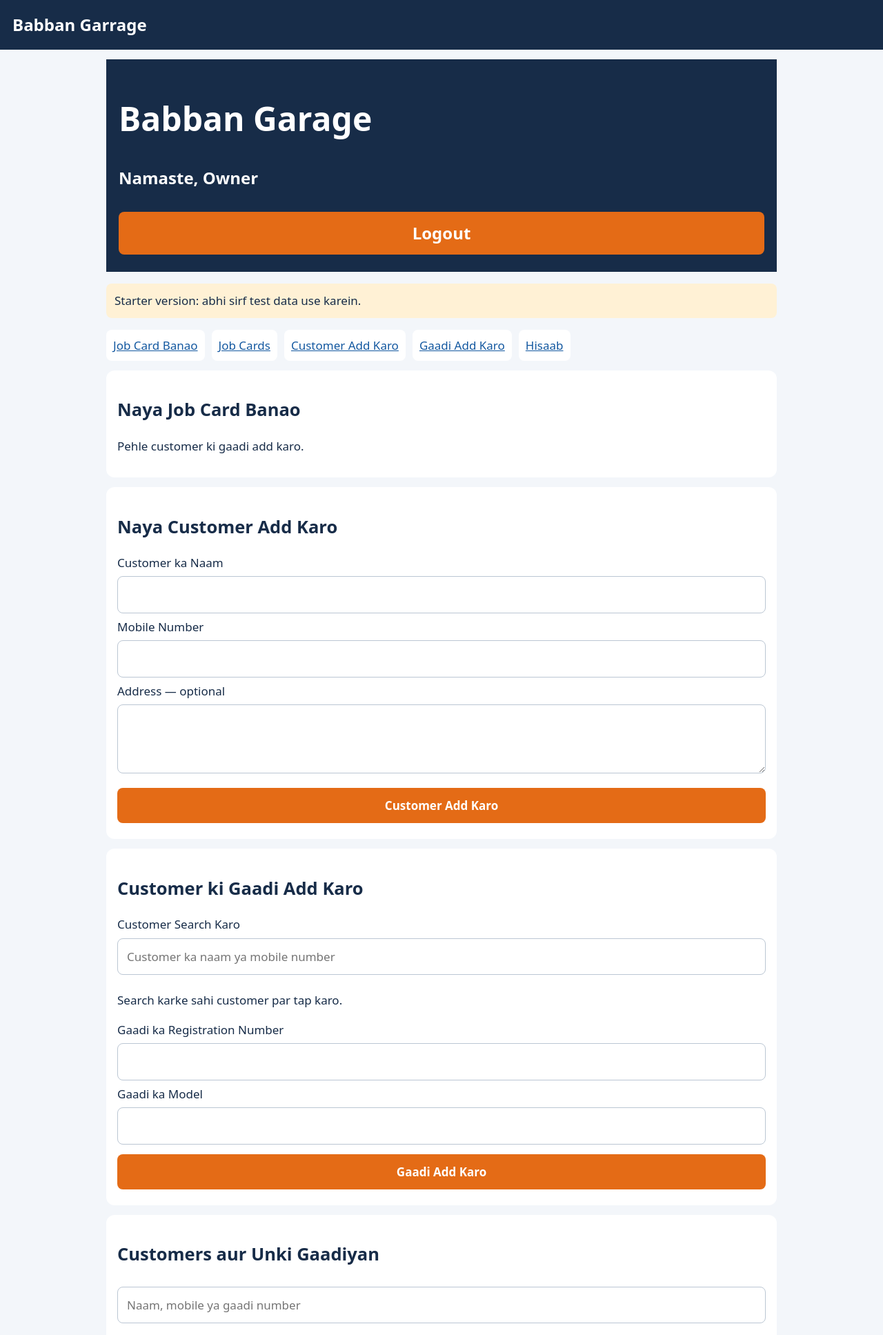
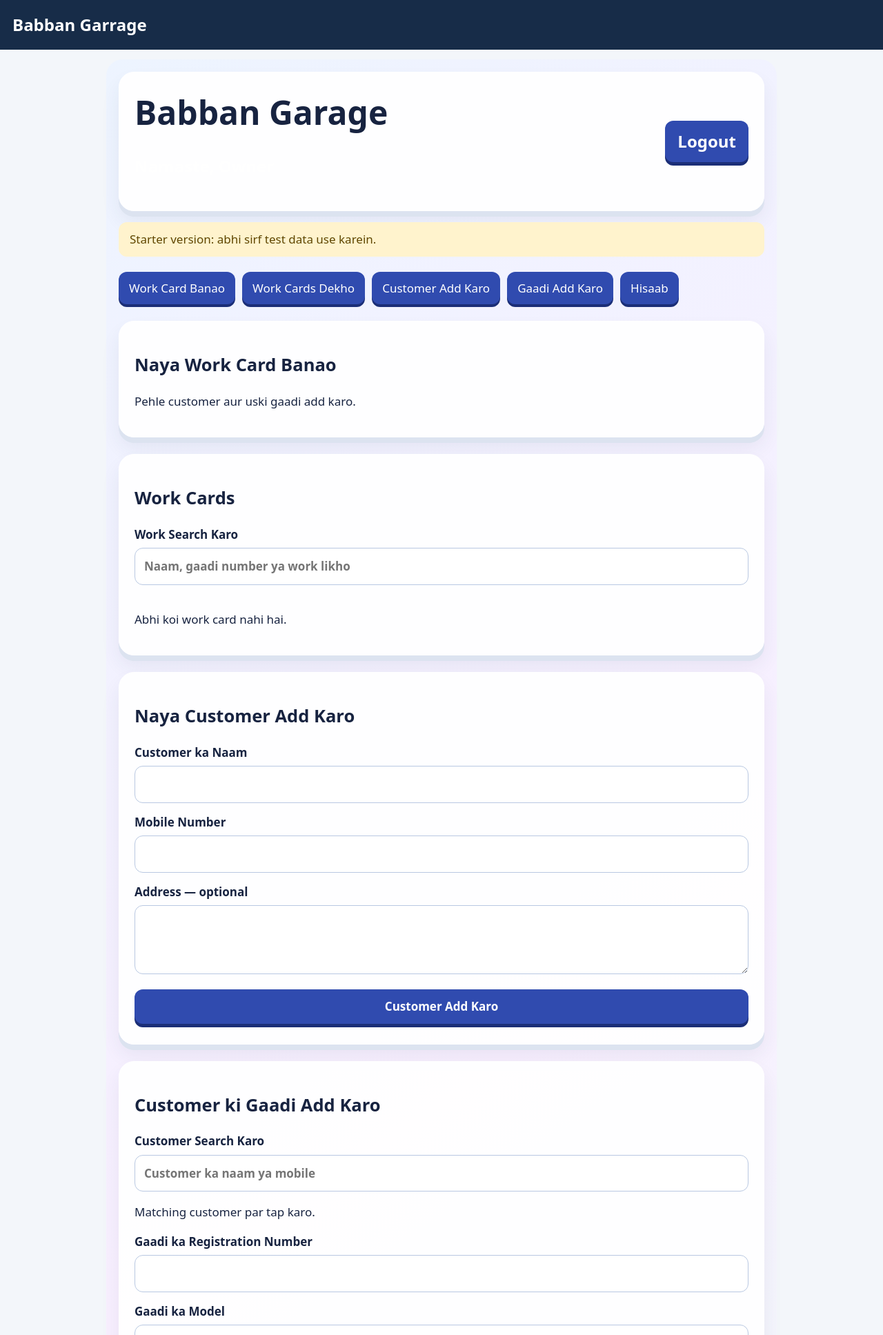
Before and after one commit to fahadrider123456789-droid/Babban-Garage, a Flask app: page / in a window 1280 px wide. Shown: the top 1935 px of the page at 69% size. Run offline with Flask 3, Linux system fonts and the light colour scheme; the visitor is signed in with stand-in values (Sample User, id 1); data comes from the database, SQL or seed files in the repository; data that the repository does not hold is empty; parts of the project's set-up code (start-up, migrations or seed data) failed here and were passed over.

Commit message:
Update home.html

```diff
--- a/templates/home.html
+++ b/templates/home.html
@@ -1,9 +1,270 @@
 {% extends 'base.html' %}
 {% block body %}
 
-<header>
-  <h1>Babban Garage</h1>
-  <p>Namaste, {{ u.name }}</p>
+<style>
+  .garage-page {
+    --ink: #172340;
+    --muted: #5d6c85;
+    color: var(--ink);
+    background: linear-gradient(145deg, #edf4ff, #f8efff, #edfff8);
+    padding: 18px;
+    border-radius: 24px;
+  }
+
+  .garage-page * {
+    box-sizing: border-box;
+  }
+
+  .garage-page h1,
+  .garage-page h2,
+  .garage-page h3 {
+    color: var(--ink);
+  }
+
+  .garage-page h1 {
+    margin: 0;
+  }
+
+  .garage-page section {
+    margin-top: 24px;
+    scroll-margin-top: 16px;
+  }
+
+  .garage-panel {
+    padding: 22px;
+    background: rgba(255, 255, 255, 0.94);
+    border: 1px solid #ffffff;
+    border-radius: 22px;
+    box-shadow: 0 8px 0 #dce3f0, 0 16px 28px #25385b12;
+  }
+
+  .garage-header {
+    display: flex;
+    justify-content: space-between;
+    align-items: center;
+    gap: 16px;
+    flex-wrap: wrap;
+  }
+
+  .garage-page nav {
+    display: flex;
+    flex-wrap: wrap;
+    gap: 10px;
+    margin: 22px 0;
+  }
+
+  .garage-page nav a {
+    padding: 11px 15px;
+    color: #ffffff;
+    background: #304baf;
+    border-radius: 12px;
+    text-decoration: none;
+    box-shadow: 0 4px 0 #1b2e77;
+  }
+
+  .garage-page label {
+    display: block;
+    margin: 15px 0;
+    font-weight: 600;
+  }
+
+  .garage-page input:not([type="hidden"]),
+  .garage-page select,
+  .garage-page textarea {
+    display: block;
+    width: 100%;
+    margin-top: 7px;
+    padding: 13px;
+    color: #172340;
+    background: #ffffff;
+    border: 1px solid #b9c8e2;
+    border-radius: 12px;
+    font: inherit;
+  }
+
+  .garage-page input:focus,
+  .garage-page select:focus,
+  .garage-page textarea:focus {
+    outline: 3px solid #a9c7ff;
+    outline-offset: 2px;
+  }
+
+  .garage-page button {
+    padding: 12px 18px;
+    color: #ffffff;
+    background: #304baf;
+    border: 0;
+    border-radius: 12px;
+    font: inherit;
+    font-weight: 600;
+    cursor: pointer;
+    box-shadow: 0 5px 0 #1b2e77;
+  }
+
+  .garage-page button:active {
+    transform: translateY(3px);
+    box-shadow: 0 2px 0 #1b2e77;
+  }
+
+  .garage-page button:focus-visible,
+  .garage-page a:focus-visible {
+    outline: 3px solid #f39b16;
+    outline-offset: 4px;
+  }
+
+  .garage-page .search-results {
+    max-height: 280px;
+    overflow-y: auto;
+    padding: 5px;
+  }
+
+  .garage-page .search-choice {
+    width: 100%;
+    text-align: left;
+    margin: 6px 0 10px;
+    color: #172340;
+    background: #e8efff;
+    box-shadow: 0 4px 0 #bacbeb;
+  }
+
+  .garage-page .selected-details {
+    margin: 18px 0;
+    padding: 16px;
+    background: #e7faef;
+    border: 1px solid #a6ddbc;
+    border-radius: 15px;
+  }
+
+  .garage-page .notice-box {
+    padding: 12px 16px;
+    background: #fff3cd;
+    color: #604700;
+    border-radius: 12px;
+    margin: 16px 0;
+  }
+
+  .garage-page .work-grid,
+  .garage-page .report-grid {
+    display: grid;
+    grid-template-columns: repeat(auto-fit, minmax(240px, 1fr));
+    gap: 22px;
+    margin-top: 20px;
+  }
+
+  .garage-page .work-card {
+    --card-top: #eaf2ff;
+    --card-bottom: #ccddff;
+    --card-edge: #91afe2;
+    margin: 0;
+    padding: 22px;
+    min-width: 0;
+    overflow-wrap: anywhere;
+    background: linear-gradient(145deg, var(--card-top), var(--card-bottom));
+    border: 1px solid #ffffff;
+    border-radius: 22px;
+    box-shadow:
+      inset 0 2px 0 #ffffffcc,
+      0 8px 0 var(--card-edge),
+      0 17px 24px #20325321;
+    transition: transform 0.18s ease;
+  }
+
+  .garage-page .work-card:nth-child(5n + 2) {
+    --card-top: #e6fff0;
+    --card-bottom: #bfead3;
+    --card-edge: #83b99d;
+  }
+
+  .garage-page .work-card:nth-child(5n + 3) {
+    --card-top: #fff3dc;
+    --card-bottom: #ffdb9b;
+    --card-edge: #d0ad6a;
+  }
+
+  .garage-page .work-card:nth-child(5n + 4) {
+    --card-top: #f5eaff;
+    --card-bottom: #dfc8fb;
+    --card-edge: #b196cf;
+  }
+
+  .garage-page .work-card:nth-child(5n + 5) {
+    --card-top: #ffeaf0;
+    --card-bottom: #fac8d5;
+    --card-edge: #cf98a8;
+  }
+
+  .garage-page .work-card:hover {
+    transform: translateY(-3px);
+  }
+
+  .garage-page .work-number {
+    display: inline-block;
+    padding: 7px 12px;
+    background: #ffffffb8;
+    border-radius: 10px;
+    font-weight: 700;
+  }
+
+  .garage-page .work-description {
+    margin-top: 15px;
+    padding: 14px;
+    border-radius: 13px;
+    background: #ffffffa8;
+    white-space: pre-wrap;
+    overflow-wrap: anywhere;
+  }
+
+  .garage-page .report-box {
+    padding: 18px;
+    background: #edf2ff;
+    border-radius: 16px;
+  }
+
+  .garage-page .customer-record {
+    padding: 16px;
+    margin-top: 14px;
+    border: 1px solid #dbe4f4;
+    border-radius: 15px;
+    background: #f7faff;
+  }
+
+  .garage-page [hidden] {
+    display: none !important;
+  }
+
+  @media (max-width: 520px) {
+    .garage-page {
+      padding: 10px;
+    }
+
+    .garage-panel {
+      padding: 16px;
+    }
+
+    .garage-page .work-grid,
+    .garage-page .report-grid {
+      grid-template-columns: 1fr;
+    }
+  }
+
+  @media (prefers-reduced-motion: reduce) {
+    .garage-page .work-card {
+      transition: none;
+    }
+
+    .garage-page .work-card:hover {
+      transform: none;
+    }
+  }
+</style>
+
+<div class="garage-page">
+
+<header class="garage-header garage-panel">
+  <div>
+    <h1>Babban Garage</h1>
+    <p>Namaste, {{ u.name }}</p>
+  </div>
   <form method="post" action="/logout">
     <input type="hidden" name="csrf" value="{{ session.csrf }}">
     <button type="submit">Logout</button>
@@ -12,51 +273,49 @@
 
 {% with messages = get_flashed_messages() %}
   {% for message in messages %}
-    <p class="notice" role="status">{{ message }}</p>
+    <p class="notice-box" role="status">{{ message }}</p>
   {% endfor %}
 {% endwith %}
 
-<p class="notice">Starter version: abhi sirf test data use karein.</p>
+<p class="notice-box">Starter version: abhi sirf test data use karein.</p>
 
 {% if owner %}
 
 <nav>
-  <a href="#new-job">Job Card Banao</a>
-  <a href="#jobs">Job Cards</a>
+  <a href="#new-work">Work Card Banao</a>
+  <a href="#work-list">Work Cards Dekho</a>
   <a href="#customers">Customer Add Karo</a>
   <a href="#vehicles">Gaadi Add Karo</a>
   <a href="#reports">Hisaab</a>
 </nav>
 
-<section id="new-job">
-  <h2>Naya Job Card Banao</h2>
+<section id="new-work" class="garage-panel">
+  <h2>Naya Work Card Banao</h2>
 
   {% if d.vehicles %}
-  <form id="job-form" method="post" action="/add/job">
+  <form id="work-form" method="post" action="/add/job">
     <input type="hidden" name="csrf" value="{{ session.csrf }}">
-    <input id="job-vehicle-id" type="hidden" name="vehicle_id">
+    <input id="work-vehicle-id" type="hidden" name="vehicle_id">
 
     <label>
-      Naam ya Gaadi Number Search Karo
-      <input id="job-vehicle-search" type="search"
-             placeholder="Naam, gaadi number ya mobile"
+      Customer ka Naam ya Gaadi Number
+      <input id="work-search" type="search"
+             placeholder="Naam, gaadi number ya mobile likho"
              autocomplete="off">
     </label>
 
-    <p>Matching gaadi par tap karo.</p>
+    <p>Search karke sahi gaadi par tap karo.</p>
 
-    <div id="job-vehicle-results"
-         style="max-height:260px; overflow-y:auto;" hidden>
+    <div id="work-results" class="search-results" hidden>
       {% for vehicle in d.vehicles %}
         {% for customer in d.customers %}
           {% if customer.id == vehicle.customer_id %}
-          <button type="button" class="job-vehicle-choice"
+          <button type="button" class="search-choice work-choice"
                   data-id="{{ vehicle.id }}"
                   data-name="{{ customer.name }}"
                   data-phone="{{ customer.phone }}"
                   data-registration="{{ vehicle.registration }}"
-                  data-model="{{ vehicle.model }}"
-                  style="width:100%;text-align:left;margin:6px 0;">
+                  data-model="{{ vehicle.model }}">
             {{ customer.name }} — {{ vehicle.registration }}
             — {{ vehicle.model }} — {{ customer.phone }}
           </button>
@@ -65,31 +324,82 @@
       {% endfor %}
     </div>
 
-    <p id="job-vehicle-empty" hidden>Koi matching gaadi nahi mili.</p>
+    <p id="work-empty" hidden>Koi matching gaadi nahi mili.</p>
 
-    <div id="job-vehicle-selected" aria-live="polite" hidden>
-      <h3>Chuni Hui Gaadi</h3>
-      <p>Customer: <span id="job-name"></span></p>
-      <p>Mobile: <span id="job-phone"></span></p>
-      <p>Gaadi Number: <span id="job-registration"></span></p>
-      <p>Model: <span id="job-model"></span></p>
+    <div id="work-selected" class="selected-details"
+         aria-live="polite" hidden>
+      <h3>Work Card ki Details</h3>
+      <p>Customer: <span id="work-name"></span></p>
+      <p>Mobile: <span id="work-phone"></span></p>
+      <p>Gaadi Number: <span id="work-registration"></span></p>
+      <p>Model: <span id="work-model"></span></p>
       <p>Date: Save hote waqt aaj ki server date lagegi.</p>
     </div>
 
     <label>
-      Problem / Karne Wala Kaam
+      Work kya karwana hai?
       <textarea name="problem" rows="4"
-                placeholder="Gaadi mein kya problem hai?" required></textarea>
+                placeholder="Yahan karwane wala kaam likho"
+                required></textarea>
     </label>
 
-    <button type="submit">Job Card Banao</button>
+    <button type="submit">Work Card Banao</button>
   </form>
   {% else %}
-    <p>Pehle customer ki gaadi add karo.</p>
+    <p>Pehle customer aur uski gaadi add karo.</p>
   {% endif %}
 </section>
 
-<section id="customers">
+{% else %}
+
+<section class="garage-panel">
+  <h2>Staff Dashboard</h2>
+  <p>Neeche tumhe assign kiye hue work cards hain.</p>
+</section>
+
+{% endif %}
+
+<section id="work-list" class="garage-panel">
+  <h2>Work Cards</h2>
+
+  <label>
+    Work Search Karo
+    <input id="work-list-search" type="search"
+           placeholder="Naam, gaadi number ya work likho">
+  </label>
+
+  <div class="work-grid">
+    {% for job in jobs %}
+    <article class="work-card">
+      <span class="work-number">Work Card #{{ job.id }}</span>
+
+      {% if owner %}
+        {% for vehicle in d.vehicles %}
+          {% if vehicle.id == job.vehicle_id %}
+            {% for customer in d.customers %}
+              {% if customer.id == vehicle.customer_id %}
+                <h3>{{ customer.name }}</h3>
+              {% endif %}
+            {% endfor %}
+          {% endif %}
+        {% endfor %}
+      {% endif %}
+
+      <p>Gaadi Number: {{ job.registration }}</p>
+      <p>Date: {{ job.created|day }}</p>
+
+      <div class="work-description">Work kya karwana hai?
+{{ job.problem }}</div>
+    </article>
+    {% else %}
+      <p>Abhi koi work card nahi hai.</p>
+    {% endfor %}
+  </div>
+</section>
+
+{% if owner %}
+
+<section id="customers" class="garage-panel">
   <h2>Naya Customer Add Karo</h2>
   <form method="post" action="/add/customer">
     <input type="hidden" name="csrf" value="{{ session.csrf }}">
@@ -109,44 +419,42 @@
   </form>
 </section>
 
-<section id="vehicles">
+<section id="vehicles" class="garage-panel">
   <h2>Customer ki Gaadi Add Karo</h2>
 
   {% if d.customers %}
   <form id="vehicle-form" method="post" action="/add/vehicle">
     <input type="hidden" name="csrf" value="{{ session.csrf }}">
-    <input id="vehicle-customer-id" type="hidden" name="customer_id">
+    <input id="customer-id" type="hidden" name="customer_id">
 
     <label>
       Customer Search Karo
-      <input id="vehicle-customer-search" type="search"
-             placeholder="Customer ka naam ya mobile number"
+      <input id="customer-picker-search" type="search"
+             placeholder="Customer ka naam ya mobile"
              autocomplete="off">
     </label>
 
-    <p>Search karke sahi customer par tap karo.</p>
+    <p>Matching customer par tap karo.</p>
 
-    <div id="vehicle-customer-results"
-         style="max-height:260px;overflow-y:auto;" hidden>
+    <div id="customer-results" class="search-results" hidden>
       {% for customer in d.customers %}
-      <button type="button" class="vehicle-customer-choice"
+      <button type="button" class="search-choice customer-choice"
               data-id="{{ customer.id }}"
               data-name="{{ customer.name }}"
-              data-phone="{{ customer.phone }}"
-              style="width:100%;text-align:left;margin:6px 0;">
+              data-phone="{{ customer.phone }}">
         {{ customer.name }} — {{ customer.phone }}
       </button>
       {% endfor %}
     </div>
 
-    <p id="vehicle-customer-empty" hidden>
+    <p id="customer-empty" hidden>
       Customer nahi mila. Naam/mobile check karo ya naya customer add karo.
     </p>
 
-    <div id="vehicle-customer-selected" aria-live="polite" hidden>
-      <h3>Chuna Hua Customer</h3>
-      <p>Naam: <span id="vehicle-customer-name"></span></p>
-      <p>Mobile: <span id="vehicle-customer-phone"></span></p>
+    <div id="customer-selected" class="selected-details"
+         aria-live="polite" hidden>
+      <p>Customer: <span id="picked-name"></span></p>
+      <p>Mobile: <span id="picked-phone"></span></p>
     </div>
 
     <label>
@@ -157,7 +465,6 @@
       Gaadi ka Model
       <input type="text" name="model" required>
     </label>
-
     <button type="submit">Gaadi Add Karo</button>
   </form>
   {% else %}
@@ -165,11 +472,13 @@
   {% endif %}
 </section>
 
-<section>
+<section class="garage-panel">
   <h2>Customers aur Unki Gaadiyan</h2>
-  <input id="customer-search" type="search"
-         aria-label="Customer list search"
-         placeholder="Naam, mobile ya gaadi number">
+  <label>
+    Customer Search
+    <input id="customer-list-search" type="search"
+           placeholder="Naam, mobile ya gaadi number">
+  </label>
 
   {% for customer in d.customers %}
   <article class="customer-record">
@@ -191,66 +500,32 @@
   {% endfor %}
 </section>
 
-<section id="reports">
+<section id="reports" class="garage-panel">
   <h2>Aaj ka Hisaab</h2>
-  <div class="grid">
-    <article>
+  <div class="report-grid">
+    <article class="report-box">
       <p>Aaj ki Billing</p><h3>₹{{ d.billing|inr }}</h3>
     </article>
-    <article>
+    <article class="report-box">
       <p>Aaj Paisa Mila</p><h3>₹{{ d.collected|inr }}</h3>
     </article>
-    <article>
+    <article class="report-box">
       <p>Aaj ka Kharcha</p><h3>₹{{ d.spent|inr }}</h3>
     </article>
-    <article>
+    <article class="report-box">
       <p>Customers se Lena Baaki</p><h3>₹{{ d.due|inr }}</h3>
     </article>
   </div>
 </section>
 
-{% else %}
-  <h2>Staff Dashboard</h2>
-  <p>Neeche tumhe assign kiye hue kaam hain.</p>
-{% endif %}
-
-<section id="jobs">
-  <h2>Job Cards</h2>
-  <input id="job-search" type="search"
-         aria-label="Job card search"
-         placeholder="Naam, gaadi number ya problem">
-
-  {% for job in jobs %}
-  <article class="job-record">
-    <h3>Job Card #{{ job.id }}</h3>
-
-    {% if owner %}
-      {% for vehicle in d.vehicles %}
-        {% if vehicle.id == job.vehicle_id %}
-          {% for customer in d.customers %}
-            {% if customer.id == vehicle.customer_id %}
-              <p>Customer: {{ customer.name }}</p>
-            {% endif %}
-          {% endfor %}
-        {% endif %}
-      {% endfor %}
-    {% endif %}
-
-    <p>Gaadi Number: {{ job.registration }}</p>
-    <p>Date: {{ job.created|day }}</p>
-    <p>Problem: {{ job.problem }}</p>
-  </article>
-  {% else %}
-    <p>Abhi koi job card nahi hai.</p>
-  {% endfor %}
-</section>
-
-{% if owner %}
-<p>
+<p class="notice-box">
   Billing, payment, kharcha, staff management aur stock ke forms
   abhi is page mein shamil nahi hain.
 </p>
+
 {% endif %}
+
+</div>
 
 <script>
 (function () {
@@ -293,7 +568,6 @@
         var match = query !== "" &&
           norm(button.textContent).includes(query);
         button.hidden = !match;
-        button.style.display = match ? "block" : "none";
         if (match) count++;
       });
 
@@ -328,39 +602,39 @@
     });
   }
 
-  listSearch("customer-search", ".customer-record");
-  listSearch("job-search", ".job-record");
+  listSearch("customer-list-search", ".customer-record");
+  listSearch("work-list-search", ".work-card");
 
   picker({
     form: "vehicle-form",
-    search: "vehicle-customer-search",
-    id: "vehicle-customer-id",
-    results: "vehicle-customer-results",
-    empty: "vehicle-customer-empty",
-    selected: "vehicle-customer-selected",
-    choices: ".vehicle-customer-choice",
+    search: "customer-picker-search",
+    id: "customer-id",
+    results: "customer-results",
+    empty: "customer-empty",
+    selected: "customer-selected",
+    choices: ".customer-choice",
     fields: {
-      name: "vehicle-customer-name",
-      phone: "vehicle-customer-phone"
+      name: "picked-name",
+      phone: "picked-phone"
     },
     error: "Pehle customer search karke uske naam par tap karo."
   });
 
   picker({
-    form: "job-form",
-    search: "job-vehicle-search",
-    id: "job-vehicle-id",
-    results: "job-vehicle-results",
-    empty: "job-vehicle-empty",
-    selected: "job-vehicle-selected",
-    choices: ".job-vehicle-choice",
+    form: "work-form",
+    search: "work-search",
+    id: "work-vehicle-id",
+    results: "work-results",
+    empty: "work-empty",
+    selected: "work-selected",
+    choices: ".work-choice",
     fields: {
-      name: "job-name",
-      phone: "job-phone",
-      registration: "job-registration",
-      model: "job-model"
+      name: "work-name",
+      phone: "work-phone",
+      registration: "work-registration",
+      model: "work-model"
     },
-    error: "Pehle naam ya gaadi number search karke sahi gaadi par tap karo."
+    error: "Naam ya gaadi number search karke sahi gaadi par tap karo."
   });
 })();
 </script>
```
